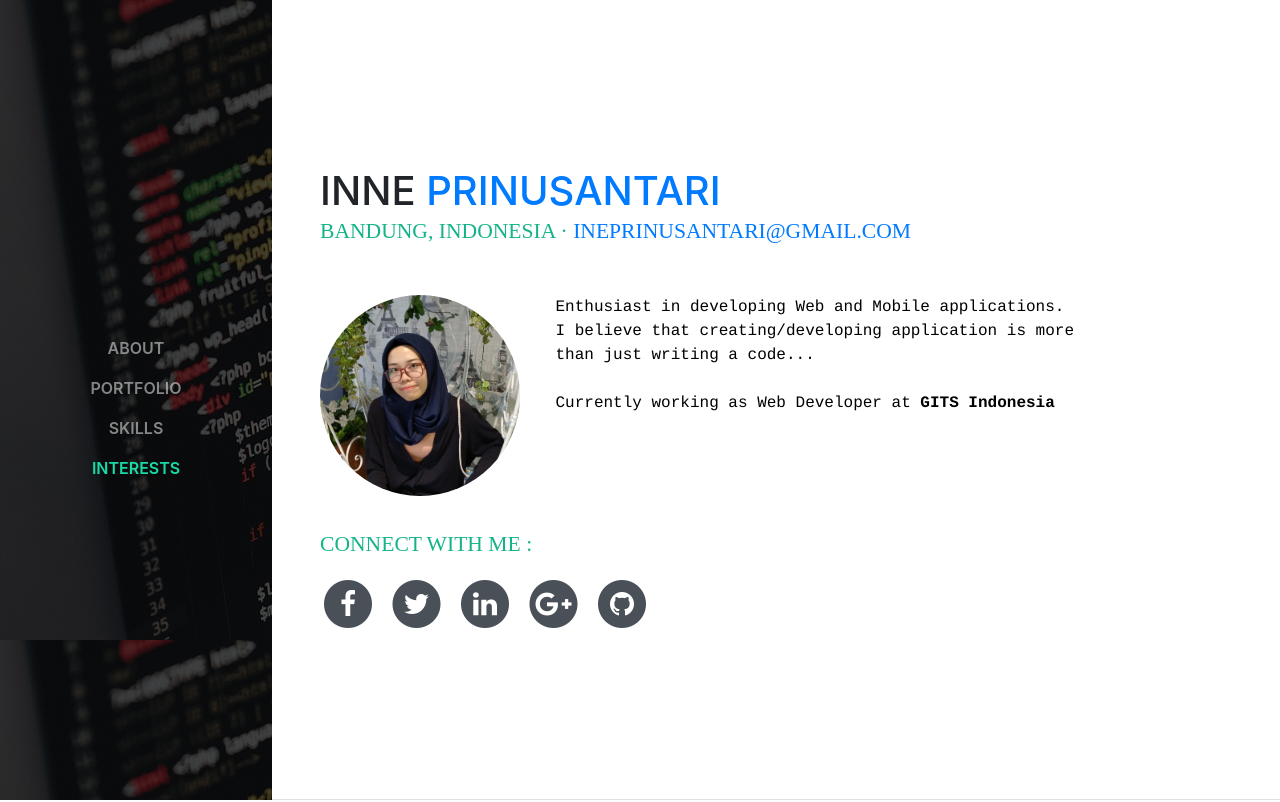
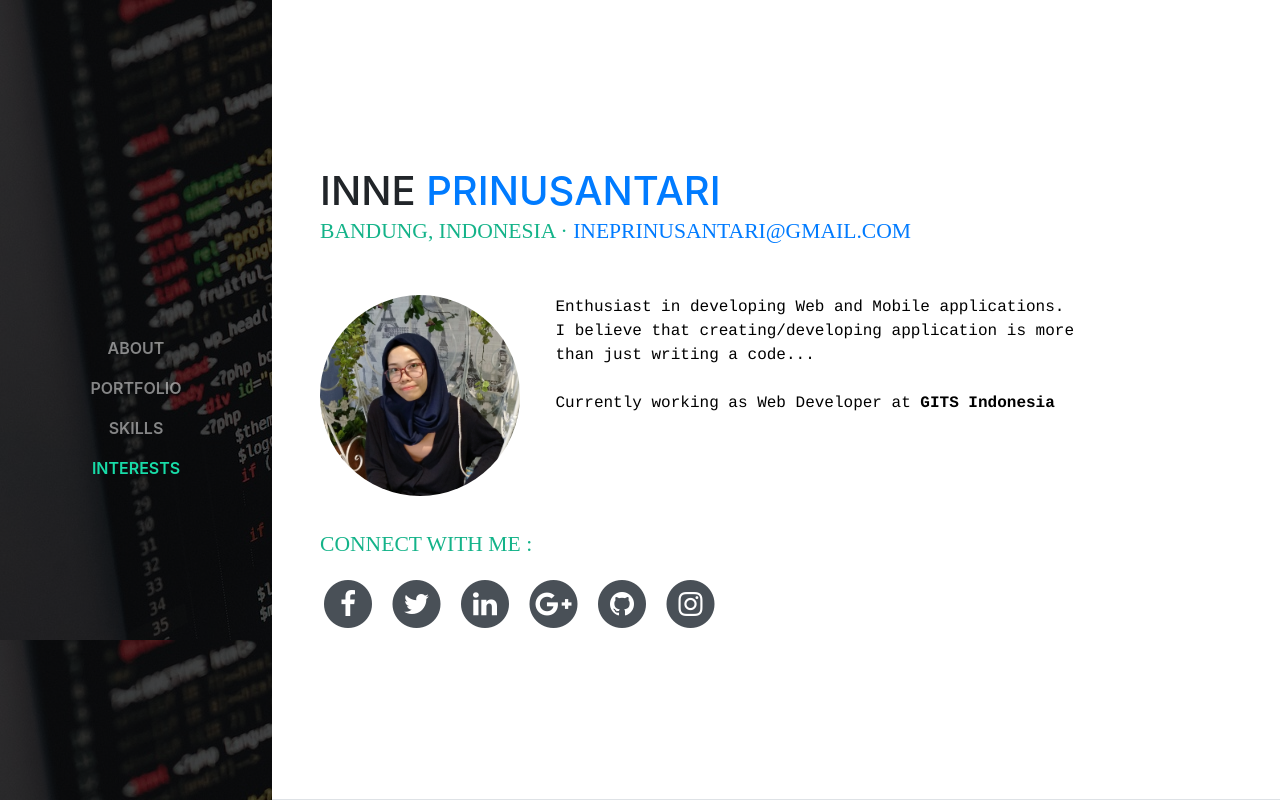
Before and after one commit to inne-p/inne-p.github.io, a website with bundled scripts: page index.html in a window 1280 px wide. Shown: the top 802 px of the page. Built offline with nearby package versions, Linux system fonts and the light colour scheme; a web font is replaced by a local one.

Commit message:
Add IG link

```diff
--- a/index.html
+++ b/index.html
@@ -111,6 +111,14 @@
                 <span class="fa-stack fa-lg">
                   <i class="fa fa-circle fa-stack-2x"></i>
                   <i class="fa fa-github fa-stack-1x fa-inverse"></i>
+                </span>
+              </a>
+            </li>
+            <li class="list-inline-item">
+              <a href="https://instagram.com/inne_p/">
+                <span class="fa-stack fa-lg">
+                  <i class="fa fa-circle fa-stack-2x"></i>
+                  <i class="fa fa-instagram fa-stack-1x fa-inverse"></i>
                 </span>
               </a>
             </li>
```
